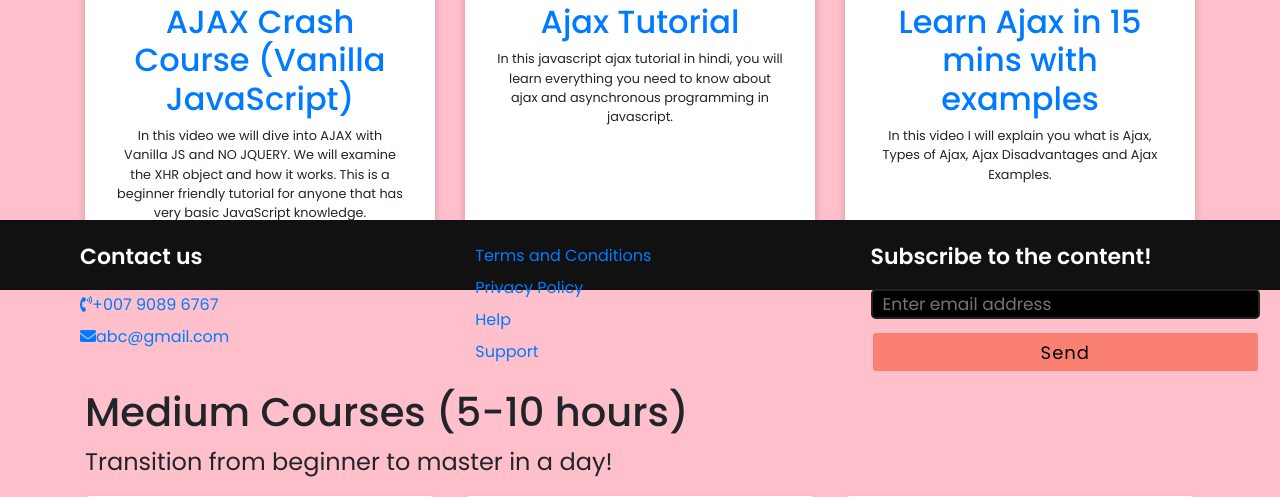
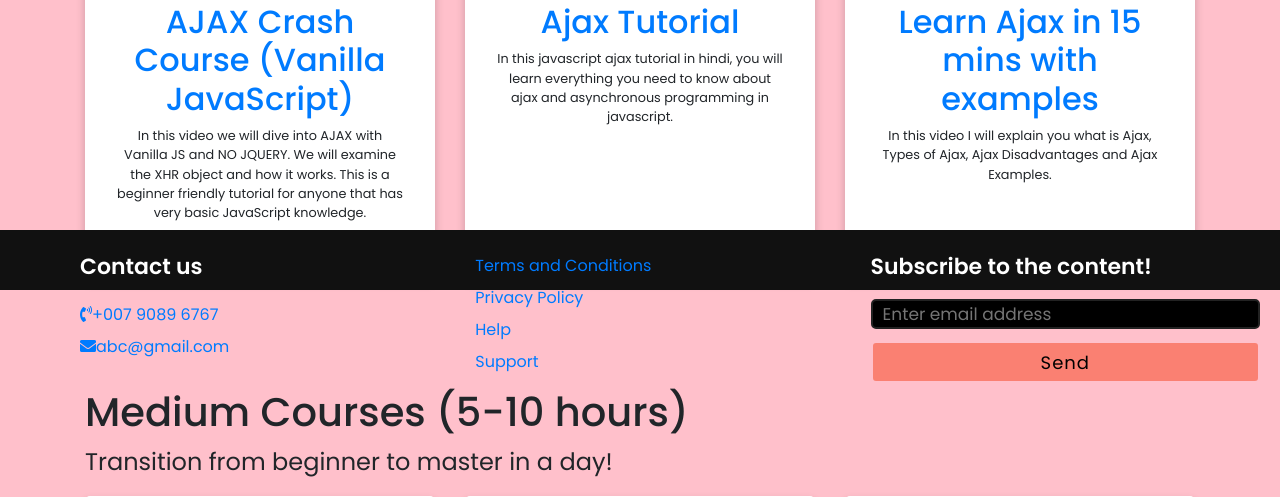
Before and after one commit to soujanyanmbri/webpass1, a PHP site: page /Routes/courses/ajax.html in a window 1280 px wide. Shown: the part 510-1007 px from the top of the page. Run offline with PHP 8.4, Linux system fonts and the light colour scheme.

Commit message:
changed routes

```diff
--- a/CSS/courses.css
+++ b/CSS/courses.css
@@ -18,6 +18,7 @@
     padding:40px 30px;
 }
 
+<<<<<<< Updated upstream
 div .boxx{
     border-radius: 4px;
     background: #fff;
@@ -44,3 +45,5 @@ div .boxx:hover{
     background-color: darkblue !important ;
     margin-left: 310px;
 }
+=======
+>>>>>>> Stashed changes
--- a/index.css
+++ b/index.css
@@ -10,7 +10,7 @@ footer{
   width: 100%;
   position: fixed;
   bottom: 0;
-  max-height: 70px;
+  max-height: 60px;
   left: 0;
   background: #111;
   transition: max-height 0.15s ease-out;
```
